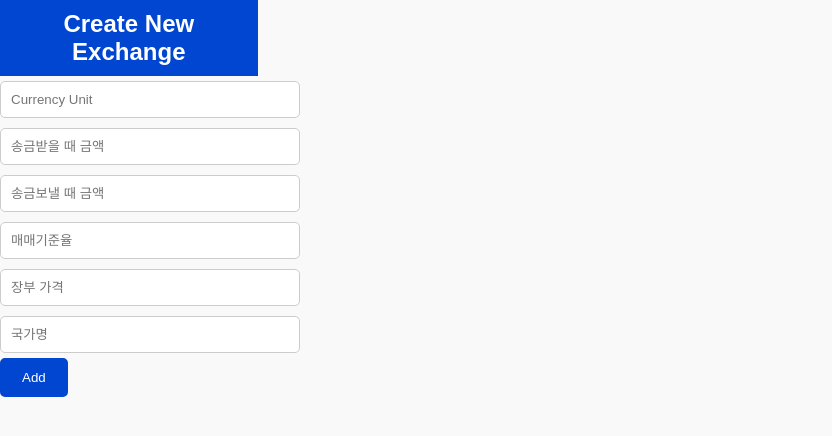
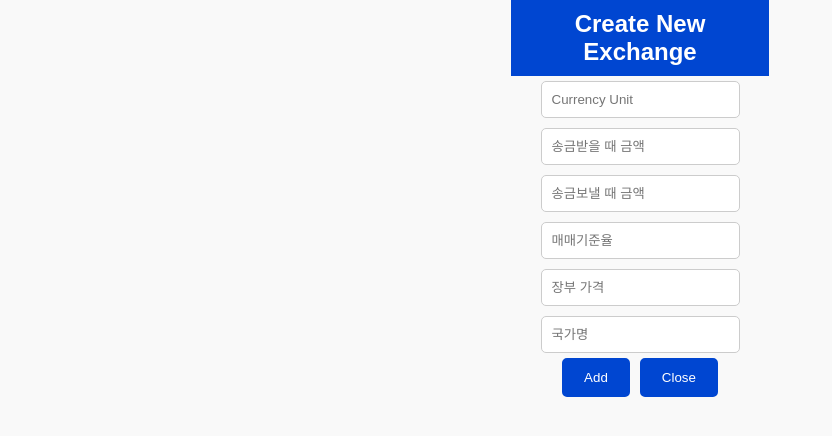
Before and after one commit to ChoHyeongmin1225/FinalTeamProject, a React (Create React App) app: page /create in a window 1280 px wide. Shown: the top 436 px of the page, without its empty margins (0-832 px from the left). Built offline with nearby package versions, Linux system fonts and the light colour scheme.

Commit message:
update css

```diff
--- a/src/components/EntireList/ExchangeRate.js
+++ b/src/components/EntireList/ExchangeRate.js
@@ -15,7 +15,14 @@ const ExchangeRate = () => {
     const fetchData = async () => {
       try {
         const response = await axios.get(
-          '/api/fetchExchange'
+          '/api/site/program/financial/exchangeJSON',
+          {
+            params: {
+              authkey: 'nxDAZEku4syG7lztPuMf14ZFiZMOClIL',
+              searchdate: '20241125',
+              data: 'AP01',
+            },
+          }
         );
         setData(response.data);
 
@@ -30,7 +37,8 @@ const ExchangeRate = () => {
 
   const filteredData = searchTerm
   ? data.filter((terminfo) =>
-      terminfo.cur_unit.toLowerCase().includes(searchTerm.toLowerCase() ||  terminfo.cur_nm.includes(searchTerm))
+    terminfo.cur_unit.toLowerCase().includes(searchTerm.toLowerCase()) ||
+  terminfo.cur_nm.includes(searchTerm)
     )
   : data;
 
@@ -48,9 +56,12 @@ const ExchangeRate = () => {
       </div>
 
       <table>
+        <thead>
         <tr>
             <th>통화코드</th><th>국가/통화명</th><th>송금받을 때 금액</th><th>송금보낼 때 금액</th><th>매매기준율</th><th>장부 가격</th>
         </tr>
+        </thead>
+        <tbody>
         {filteredData.map((item) => (
           <tr key={item.cur_unit}>
             <td>{item.cur_unit}</td>
@@ -62,6 +73,7 @@ const ExchangeRate = () => {
 
           </tr>
         ))}
+        </tbody>
       </table>
 
 
--- /dev/null
+++ b/src/components/Page/CreatePage.css
@@ -0,0 +1,14 @@
+.body{
+    display: flex;
+    justify-content: start;
+    align-items: center;
+    flex-direction: column;
+}
+
+.bt1{
+    margin-right: 5px;
+}
+
+.bt2{
+    margin-left: 5px;
+}
--- a/src/components/Page/CreatePage.js
+++ b/src/components/Page/CreatePage.js
@@ -1,6 +1,6 @@
 import React, { useState } from "react";
 import { useNavigate } from "react-router-dom";
-
+import "./CreatePage.css";
 const CreatePage = () => {
   const [form, setForm] = useState({
     cur_unit: "",
@@ -18,6 +18,10 @@ const CreatePage = () => {
   };
 
   const handleAdd = () => {
+    if(!form.cur_nm || !form.cur_unit || !form.bkpr || !form.deal_bas_r || !form.ttb || !form.tts){
+      alert("Blank input!");
+      return;
+    }
     fetch("https://67288771270bd0b97555f84b.mockapi.io/api/v1/exchange", {
       method: "POST",
       headers: { "Content-Type": "application/json" },
@@ -31,30 +35,30 @@ const CreatePage = () => {
   };
 
   return (
-    <div>
+    <div className="body">
       <h2>Create New Exchange</h2>
-      <div><input
+      <div className="child"><input
         type="text"
         name="cur_unit"
         placeholder="Currency Unit"
         value={form.cur_unit}
         onChange={handleChange}
       /></div>
-      <div><input
+      <div className="child"><input
         type="text"
         name="ttb"
         placeholder="송금받을 때 금액"
         value={form.ttb}
         onChange={handleChange}
       /></div>
-      <div><input
+      <div className="child"><input
         type="text"
         name="tts"
         placeholder="송금보낼 때 금액"
         value={form.tts}
         onChange={handleChange}
       /></div>
-      <div><input
+      <div className="child"><input
         type="text"
         name="deal_bas_r"
         placeholder="매매기준율"
@@ -62,14 +66,14 @@ const CreatePage = () => {
         onChange={handleChange}
       /></div>
 
-      <div><input
+      <div className="child"><input
         type="text"
         name="bkpr"
         placeholder="장부 가격"
         value={form.bkpr}
         onChange={handleChange}
       /></div>
-      <div><input
+      <div className="child"><input
         type="text"
         name="cur_nm"
         placeholder="국가명"
@@ -77,7 +81,10 @@ const CreatePage = () => {
         onChange={handleChange}
       /></div>
 
-      <button onClick={handleAdd}>Add</button>
+      <div className="button">
+      <button onClick={handleAdd} className="bt1">Add</button>
+      <button onClick={()=>navigate('/')} className="bt2">Close</button>
+      </div>
     </div>
   );
 };
--- /dev/null
+++ b/src/components/Page/DetailPage.css
@@ -0,0 +1,6 @@
+.body{
+    display: flex;
+    justify-content: start;
+    align-items: center;
+    flex-direction: column;
+}
--- a/src/components/Page/DetailPage.js
+++ b/src/components/Page/DetailPage.js
@@ -1,5 +1,6 @@
 import React, { useState, useEffect } from "react";
 import { useParams, useNavigate } from "react-router-dom";
+import "./DetailPage.css"
 
 const DetailPage = () => {
   const { id } = useParams();
@@ -16,8 +17,9 @@ const DetailPage = () => {
   if (!data) return <p>Loading...</p>;
 
   return (
-    <div>
-      <h1>Detail Page</h1>
+    <>
+    <div className="body">
+    <h1>Detail Page</h1>
       <p>Currency Unit: {data.cur_unit}</p>
       <p>송금받을 때 금액: {data.ttb}</p>
       <p>송금보낼 때 금액: {data.tts}</p>
@@ -26,6 +28,7 @@ const DetailPage = () => {
       <p>국가명: {data.cur_nm}</p>
       <button onClick={() => navigate("/")}>Back to ListPage</button>
     </div>
+    </>
   );
 };
 
--- a/src/components/Page/ListPage.css
+++ b/src/components/Page/ListPage.css
@@ -17,8 +17,7 @@ h1{
     border-radius: 5px;
     background-color: #f8f9fa;
     transition: background-color 0.3s, color 0.3s;
-    margin-right: 10px;
-    margin-top: 10px;
+    margin: 10px;
 }
 
 .link:hover {
--- a/src/components/Page/ListPage.js
+++ b/src/components/Page/ListPage.js
@@ -13,6 +13,13 @@ const ListPage = () => {
   }, []);
 
   const handleDelete = (id) => {
+
+    const confirmDelete = window.confirm("Do you want to delete this item?");
+
+    if (!confirmDelete) {
+      return;
+    }
+
     fetch(`https://67288771270bd0b97555f84b.mockapi.io/api/v1/exchange/${id}`, {
       method: "DELETE",
     })
@@ -28,7 +35,10 @@ const ListPage = () => {
       <div className="title">
       <h1>Handong Exchange Association</h1>
       </div>
-      <div className="head"><Link to={'/openapi'} className={'link'}> Go to Entire List Page </Link></div>
+      <div className="head">
+      <Link to="/create" className={'link'}>Add New Exchange</Link>
+        <Link to={'/openapi'} className={'link'}> Go to Entire List Page </Link>
+      </div>
       <table>
         <tr>
             <th>통화코드</th><th>국가/통화명</th><th>Show Detail</th><th>Edit/Delete</th>
@@ -45,7 +55,6 @@ const ListPage = () => {
           </tr>
         ))}
       </table>
-      <Link to="/create">Add New Exchange</Link>
     </div>
   );
 };
--- /dev/null
+++ b/src/components/Page/UpdatePage.css
@@ -0,0 +1,18 @@
+.body{
+    display: flex;
+    justify-content: start;
+    align-items: center;
+    flex-direction: column;
+}
+
+.button{
+    display: inline;
+}
+
+.bt1{
+    margin-right: 5px;
+}
+
+.bt2{
+    margin-left: 5px;
+}
--- a/src/components/Page/UpdatePage.js
+++ b/src/components/Page/UpdatePage.js
@@ -1,5 +1,6 @@
 import React, { useState, useEffect } from "react";
 import { useParams, useNavigate } from "react-router-dom";
+import "./UpdatePage.css";
 
 const UpdatePage = () => {
   const { id } = useParams();
@@ -26,6 +27,10 @@ const UpdatePage = () => {
   };
 
   const handleEdit = () => {
+    if(!form.cur_nm || !form.cur_unit || !form.bkpr || !form.deal_bas_r || !form.ttb || !form.tts){
+      alert("Blank input!");
+      return;
+    }
     fetch(`https://67288771270bd0b97555f84b.mockapi.io/api/v1/exchange/${id}`, {
       method: "PUT",
       headers: { "Content-Type": "application/json" },
@@ -39,7 +44,7 @@ const UpdatePage = () => {
   };
 
   return (
-    <div>
+    <div className="body">
       <h2>Update Exchange Data</h2>
       <div><input
         type="text"
@@ -84,8 +89,10 @@ const UpdatePage = () => {
         value={form.cur_nm}
         onChange={handleChange}
       /></div>
-
-      <button onClick={handleEdit}>Edit</button>
+      <div className="button">
+      <button onClick={handleEdit} className="bt1">Edit</button>
+      <button onClick={()=>navigate('/')} className="bt2">Close</button>
+      </div>
     </div>
   );
 };
```
